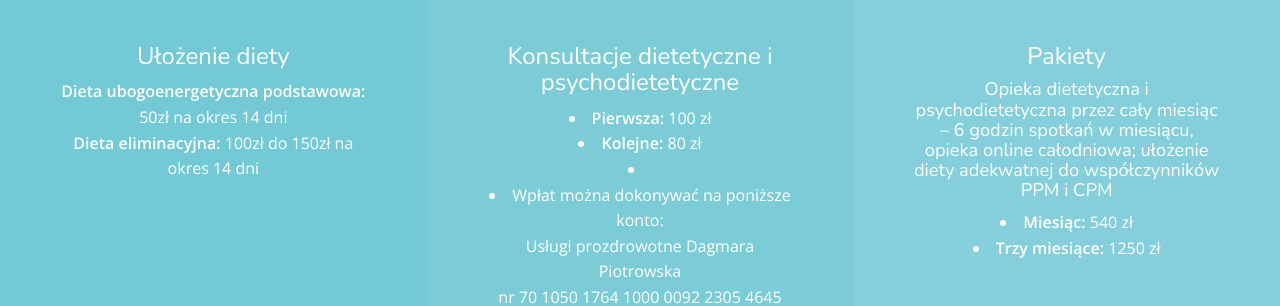
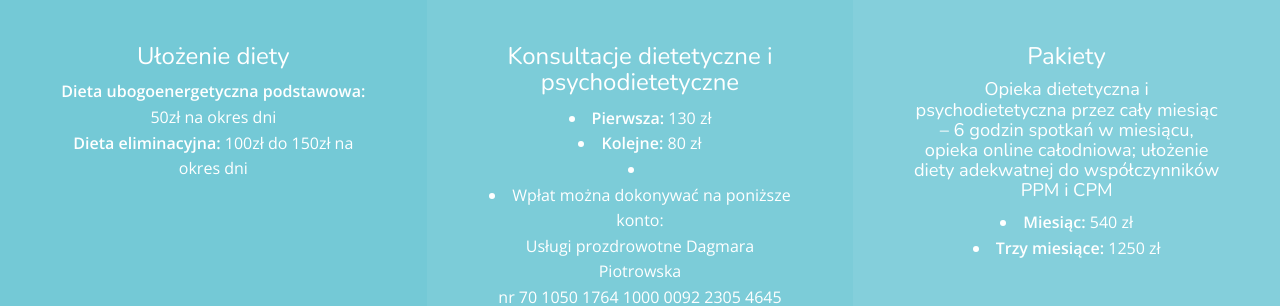
Before and after one commit to dagmarap/dagmarap.github.io, a Jekyll site: the page built from index.html, in a window 1280 px wide and 900 px high, scrolled down 1328 px. Shown: the part 154-460 px from the top of the window. Built offline with Jekyll 4.4.1, drawn with Linux system fonts in a browser that asks for light colours; nearby versions of some CDN libraries.

Commit message:
raise prices

```diff
--- a/index.html
+++ b/index.html
@@ -121,14 +121,14 @@ meta:
      <div class="col-sm-4">
         <h3>Ułożenie diety</h3>
         <ul>
-            <li><strong>Dieta ubogoenergetyczna podstawowa: </strong>50zł na okres 14 dni</li>
-            <li><strong>Dieta eliminacyjna: </strong>100zł do 150zł na okres 14 dni</li>
+            <li><strong>Dieta ubogoenergetyczna podstawowa: </strong>50zł na okres dni</li>
+            <li><strong>Dieta eliminacyjna: </strong>100zł do 150zł na okres dni</li>
         </ul>
 
     </div>
     <div class="col-sm-4">
         <h3>Konsultacje dietetyczne i psychodietetyczne</h3>
-        <li><strong>Pierwsza: </strong>100 zł</li>
+        <li><strong>Pierwsza: </strong>130 zł</li>
         <li><strong>Kolejne: </strong>80 zł</li>
         <li><br></li>
         <li>Wpłat można dokonywać na poniższe konto: <br>
```
